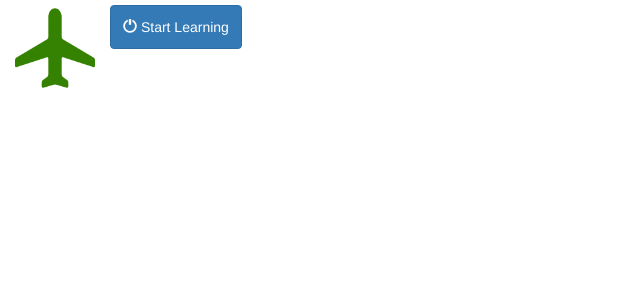
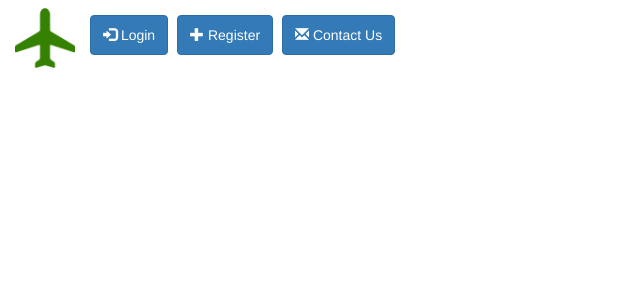
Before and after one commit to xupengxunil/aircraftlogs, a Flask app: page / in a window 1280 px wide. Shown: the top 300 px of the page, without its empty margins (0-640 px from the left). Run offline with Flask 2, Linux system fonts and the light colour scheme; some libraries are stand-ins or nearby versions.

Commit message:
3 link buttons - about to insert modal into button

```diff
--- a/templates/main.html
+++ b/templates/main.html
@@ -11,16 +11,20 @@
 <header>
 	<div class="navbar-header">
       <a class="navbar-brand" href="/">
-	  <img style="max-width:80px; margin-top: -7px;" src="{{ url_for('static', filename='images/mainlogo.png') }}">
+	  <img style="max-width:60px; margin-top: -7px;" src="{{ url_for('static', filename='images/mainlogo.png') }}">
 	  </a>
     </div>
 
 	<div class = "container-fluid">
-		<a href="/dashboard/"><button type="button" class="btn btn-primary" aria-label="Left Align" style="margin-top: 5px; margin-bottom: 5px; height: 44px; margin-right: 15px">
-		  <span class="glyphicon glyphicon-off" aria-hidden="true"></span> Start Learning
+		<button type="button" class="btn btn-primary" aria-label="Left Align" data-toggle="modal" data-target="#Login" style="margin-top: 15px; margin-bottom: 5px; height: 40px; margin-right: 5px">
+		  <span class="glyphicon glyphicon-log-in" aria-hidden="true"></span> Login
+		</button>
+        <a href="/login/"><button type="button" class="btn btn-primary" aria-label="Left Align" style="margin-top: 15px; margin-bottom: 5px; height: 40px; margin-right: 5px">
+		  <span class="glyphicon glyphicon-plus" aria-hidden="true"></span> Register
 		</button></a>
-		<div style="margin-right: 10px; margin-left: 15px; margin-top: 5px; margin-bottom: 5px;"  class="container-fluid">
-		</div>
+        <a href="/login/"><button type="button" class="btn btn-primary" aria-label="Left Align" style="margin-top: 15px; margin-bottom: 5px; height: 40px; margin-right: 15px">
+		  <span class="glyphicon glyphicon-envelope" aria-hidden="true"></span> Contact Us
+		</button></a>
 	</div>
 </header>
 
```
